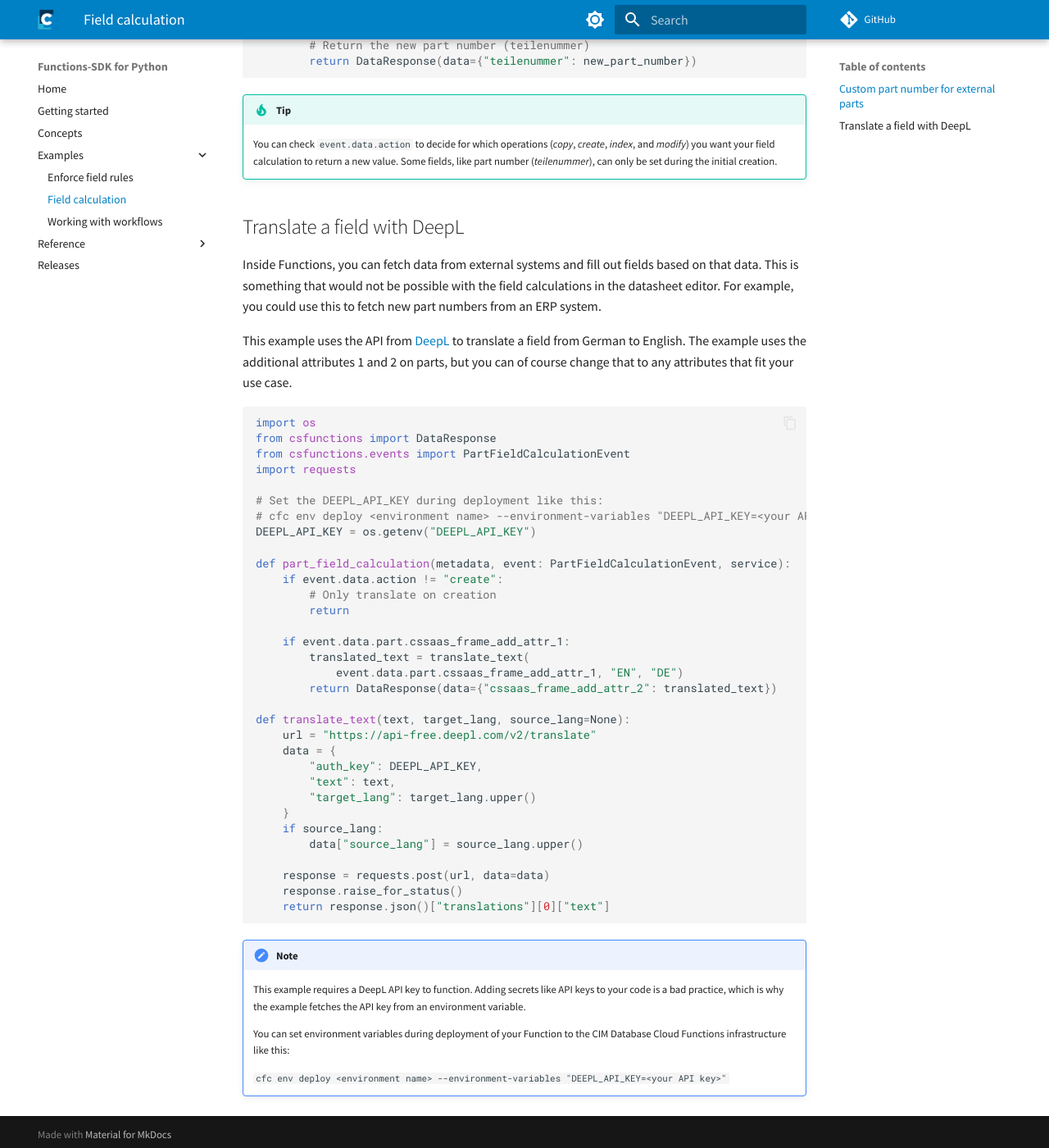
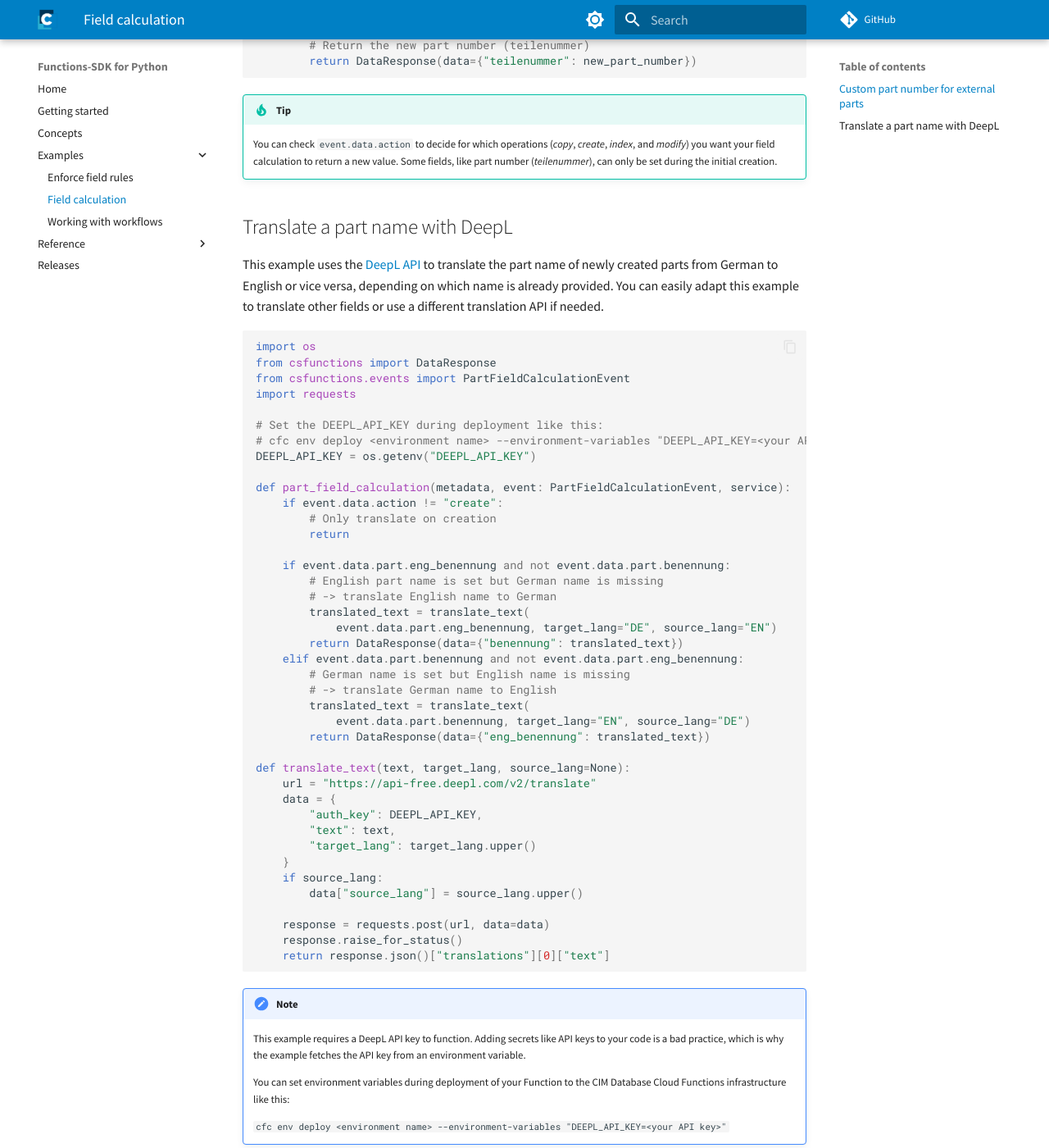
Before and after one commit to cslab/functions-sdk-python, an MkDocs documentation site: the page built from docs/examples/field_calculation.md, in a window 1280 px wide and 1400 px high, scrolled down 1112 px. Shown: the whole window at 82% size. Built offline with MkDocs 1.6.1 and Material for MkDocs 9.7.7, drawn with Linux system fonts in a browser that asks for light colours; comment, search, counter and statistics services are not loaded.

Commit message:
improve translation example

````diff
--- a/docs/examples/field_calculation.md
+++ b/docs/examples/field_calculation.md
@@ -51,11 +51,9 @@
     You can check `event.data.action` to decide for which operations (*copy*, *create*, *index*, and *modify*) you want your field calculation to return a new value.
     Some fields, like part number (*teilenummer*), can only be set during the initial creation.
 
-## Translate a field with DeepL
+## Translate a part name with DeepL
 
-Inside Functions, you can fetch data from external systems and fill out fields based on that data. This is something that would not be possible with the field calculations in the datasheet editor. For example, you could use this to fetch new part numbers from an ERP system.
-
-This example uses the API from [DeepL](https://www.deepl.com){:target="_blank"} to translate a field from German to English. The example uses the additional attributes 1 and 2 on parts, but you can of course change that to any attributes that fit your use case.
+This example uses the [DeepL API](https://www.deepl.com){:target="_blank"} to translate the part name of newly created parts from German to English or vice versa, depending on which name is already provided. You can easily adapt this example to translate other fields or use a different translation API if needed.
 
 ```python
 import os
@@ -72,10 +70,18 @@
         # Only translate on creation
         return
 
-    if event.data.part.cssaas_frame_add_attr_1:
+    if event.data.part.eng_benennung and not event.data.part.benennung:
+        # English part name is set but German name is missing
+        # -> translate English name to German
         translated_text = translate_text(
-            event.data.part.cssaas_frame_add_attr_1, "EN", "DE")
-        return DataResponse(data={"cssaas_frame_add_attr_2": translated_text})
+            event.data.part.eng_benennung, target_lang="DE", source_lang="EN")
+        return DataResponse(data={"benennung": translated_text})
+    elif event.data.part.benennung and not event.data.part.eng_benennung:
+        # German name is set but English name is missing
+        # -> translate German name to English
+        translated_text = translate_text(
+            event.data.part.benennung, target_lang="EN", source_lang="DE")
+        return DataResponse(data={"eng_benennung": translated_text})
 
 def translate_text(text, target_lang, source_lang=None):
     url = "https://api-free.deepl.com/v2/translate"
````
